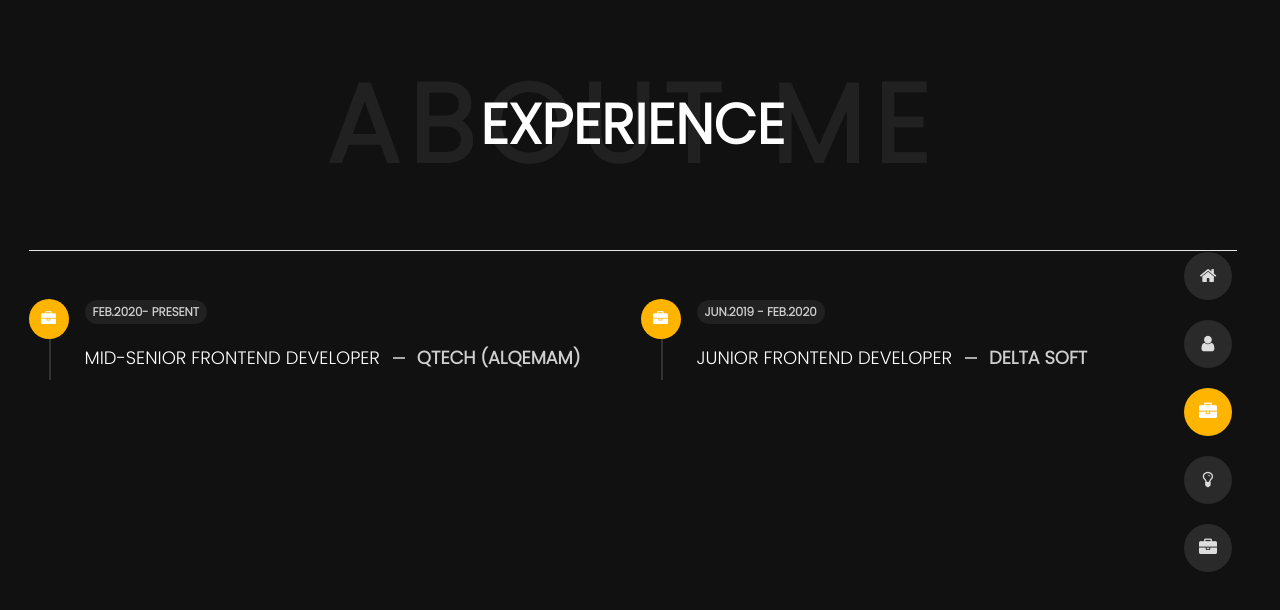
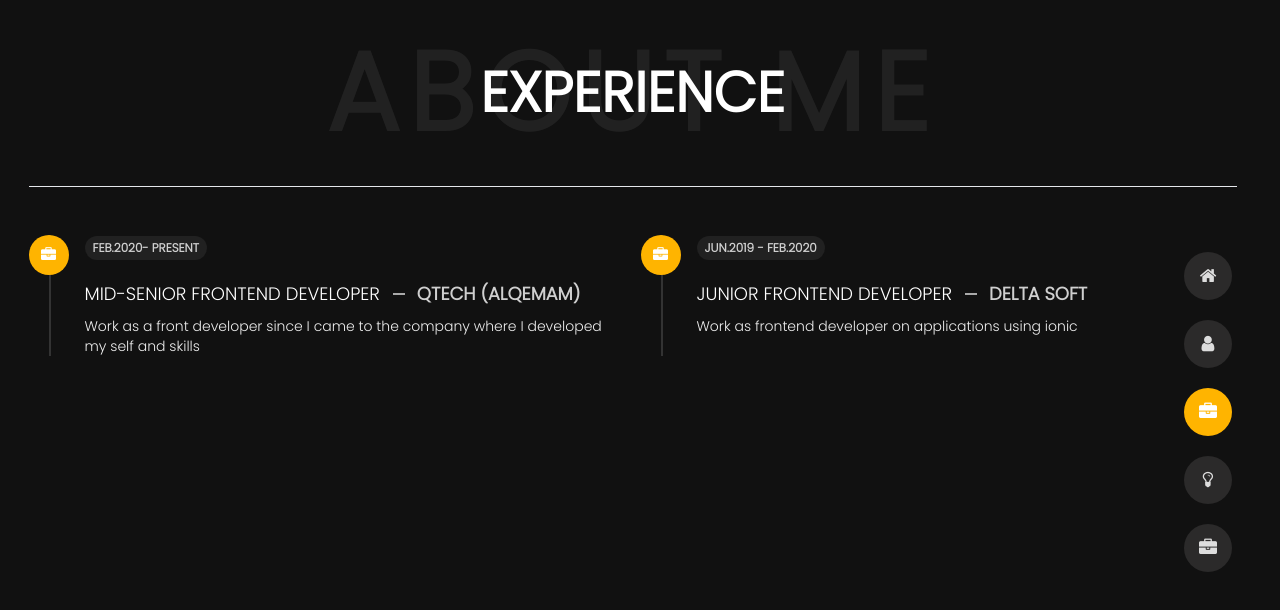
Before and after one commit to MohamedAymanNeo/portfolio, an Angular app: page /experience in a window 1280 px wide. Shown: the top 610 px of the page. Built offline with nearby package versions, Linux system fonts and the light colour scheme.

Commit message:
push updates

```diff
--- a/src/app/layout/components/exp-education/exp-education.component.html
+++ b/src/app/layout/components/exp-education/exp-education.component.html
@@ -18,7 +18,7 @@
                         </div>
                         <span class="time">{{experience.time}}</span>
                         <h5 class="">{{experience.position}} <span class="place">{{experience.company}}</span></h5>
-                        <!-- <p class="">Lorem ipsum dolor sit amet, consectetur tempor incididunt ut labore adipisicing elit, </p> -->
+                        <p class="">{{experience.content}}</p>
                     </li>
                 </ul>
             </ng-container>
--- a/src/app/layout/components/exp-education/exp-education.component.ts
+++ b/src/app/layout/components/exp-education/exp-education.component.ts
@@ -9,8 +9,13 @@ export class ExpEducationComponent implements OnInit {
 
   eduExpArray = [
     {name: 'experience', icon:'fa fa-briefcase' ,experienceContent: [
-      {time: 'Feb.2020- present', position: 'Mid-Senior Frontend Developer', company: 'qTech (alqemam)'},
-      {time: 'Jun.2019 - Feb.2020', position: 'Junior Frontend Developer', company: 'Delta Soft'},
+      {time: 'Feb.2020- present', position: 'Mid-Senior Frontend Developer',
+      company: 'qTech (alqemam)',
+      content:'Work as a front developer since I came to the company where I developed my self and skills'
+      },
+      {time: 'Jun.2019 - Feb.2020', position: 'Junior Frontend Developer',
+      company: 'Delta Soft', content:'Work as frontend developer on applications using ionic'
+      },
 
     ]},
     {name: 'education', icon:'fa fa-graduation-cap' ,educationContent: [
--- a/src/assets/styles/home.css
+++ b/src/assets/styles/home.css
@@ -70,7 +70,6 @@
     before:duration-300 before:ease-out before:transition-all before:translate-x-full
     /* Hover */
     hover:before:translate-x-0 py-4 pr-18 pl-9;
-    /* padding: 16px 70px 16px 35px; */
     font-size: 15px;
   }
 
--- a/src/assets/styles/portfolio.css
+++ b/src/assets/styles/portfolio.css
@@ -20,8 +20,7 @@
     @apply text-sm font-medium py-2 px-6 capitalize my-3 rounded tracking-wider transition-all ease-linear duration-300;
 }
 .port-btn .btn-inline {
-    @apply bg-white;
-    color: #d8532b;
+    @apply bg-white text-danger;
 }
 .port-btn .btn-inline:hover {
     @apply text-white bg-secondery;
--- a/src/assets/styles/title.css
+++ b/src/assets/styles/title.css
@@ -7,7 +7,7 @@
     md:bg-transparent bg-menuBg-dark
     md:border-0 border-b-1 border-solid border-menuBg-300
     mb-9 z-2
-    md:py-20 pt-4 pb-3
+    md:py-12 pt-4 pb-3
     md:px-0 px-6
     md:my-0 md:mx-auto
     md:text-center text-left;
--- a/tailwind.config.js
+++ b/tailwind.config.js
@@ -32,6 +32,7 @@ module.exports = {
           300: '#333'
         },
         menuTextColor: '#666',
+        danger: '#d8532b',
       },
       zIndex:  {
         '3': '3',
```
